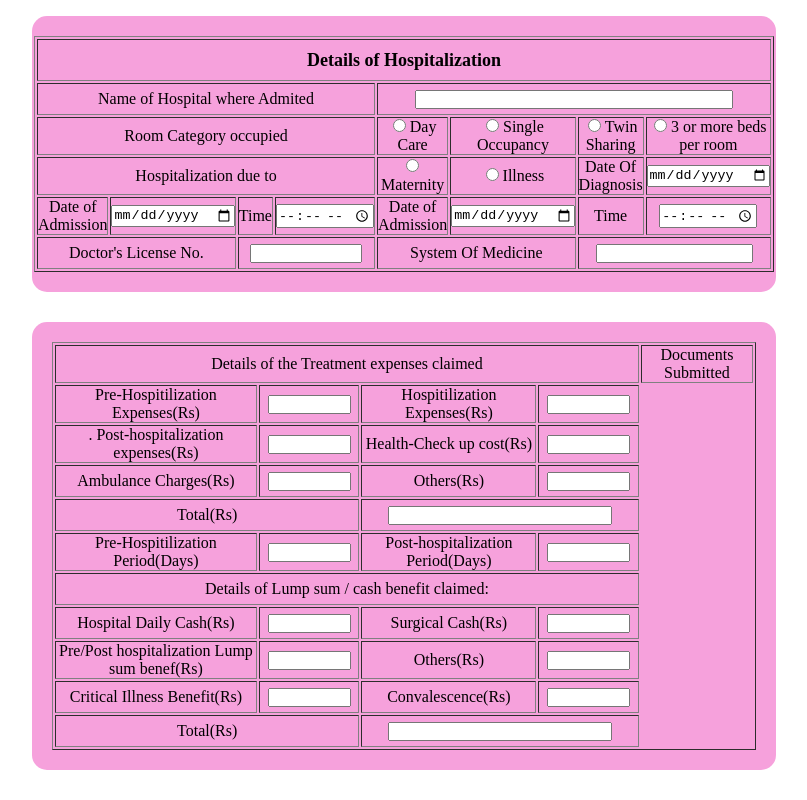
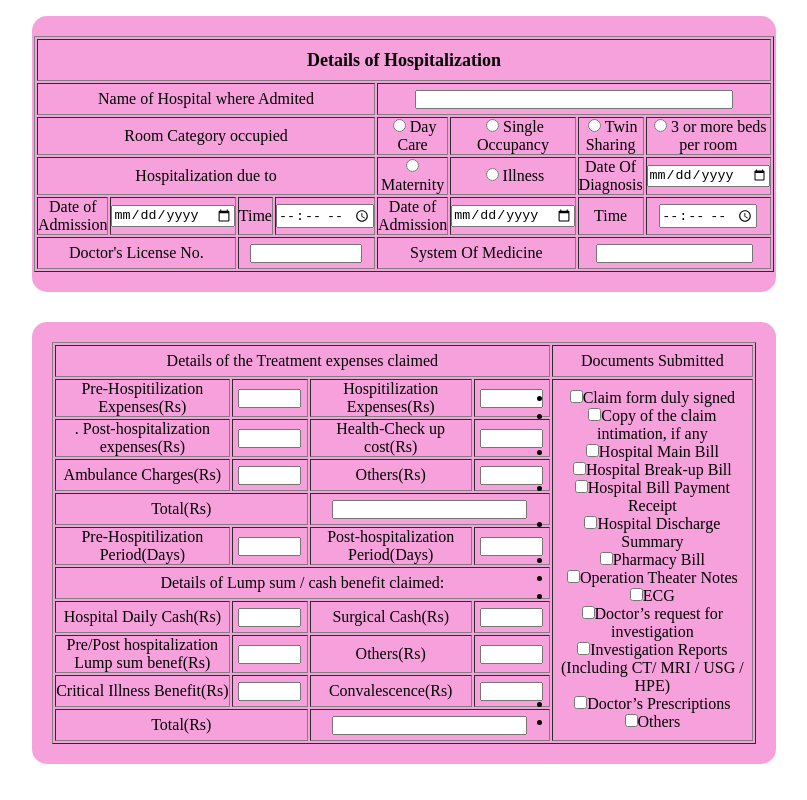
Before and after one commit to AmanPrajapati7015/jeevika, a React (Vite) app in the folder reactjs/: page / in a window 1280 px wide. Shown: the part 1263-2063 px from the top of the page, without its empty margins (236-1043 px from the left). Built offline with nearby package versions, Linux system fonts and the light colour scheme.

Commit message:
adding submit docs part in E

```diff
--- a/reactjs/src/form-elements/SectionE.jsx
+++ b/reactjs/src/form-elements/SectionE.jsx
@@ -6,14 +6,83 @@ export default function SectionE() {
             <table border={1}>
                 <tr>
                     <td colSpan={4}> Details of the Treatment expenses claimed</td>
-                    <td colSpan={9}>Documents Submitted</td>
+                    <td>Documents Submitted</td>
                 </tr>
                 <tr>
                     <td><label htmlFor="pre-hosp-expense">Pre-Hospitilization Expenses(Rs)</label></td>
                     <td><input type="text" id="pre-hosp-expense" name="pre-hosp-expense"/></td>
                     <td><label htmlFor="hosp-expense">Hospitilization Expenses(Rs)</label></td>
                     <td><input type="text" id="hosp-expense" name="hosp-expense"/></td>
+                    <td rowSpan={10}>
+                        <ul>
+                            <li><label>
+                                <input type="checkbox" />Claim form duly signed
+                            </label>
+                            </li>
+                            <li>
+                            <label>
+                                <input type="checkbox" />Copy of the claim intimation, if any
+                                </label>
+                            </li>
+                            <li>
+                            <label>
+                                <input type="checkbox" />Hospital Main Bill
+                                </label>
+                            </li>
+                            <li>
+                            <label>
+                                <input type="checkbox" />Hospital Break-up Bill
+                            </label>
+                            </li>
+                            <li>
+                            <label>
+                                <input type="checkbox" />Hospital Bill Payment Receipt
+                                </label>
+                            </li>
+                            <li>
+                            <label>
+                                <input type="checkbox" />Hospital Discharge Summary
+                                </label>
+                            </li>
+                            <li>
+                            <label>
+                                <input type="checkbox" />Pharmacy Bill
 
+                                </label>
+                            </li>
+                            <li>
+                            <label>
+                                <input type="checkbox" />Operation Theater Notes
+                                </label>
+                            </li>
+                            <li>
+                            <label>
+                                <input type="checkbox" />ECG
+                                </label>
+                            </li>
+                            <li>
+                            <label>
+                                <input type="checkbox" />Doctor’s request for investigation
+                                </label>
+                            </li>
+                            <li>
+                            <label>
+                                <input type="checkbox" />Investigation Reports (Including CT/ MRI / USG / HPE)
+                                </label>
+                            </li>
+                            <li>
+                            <label>
+                                <input type="checkbox" />Doctor’s Prescriptions
+                                </label>
+                            </li>
+                            <li>
+                            <label>
+                                <input type="checkbox" />Others
+                                </label>
+                            </li>
+
+                        </ul>
+                    </td>
                 </tr>
                 <tr>
                 <td><label htmlFor="post-hosp-expense">. Post-hospitalization expenses(Rs)</label></td>
```
